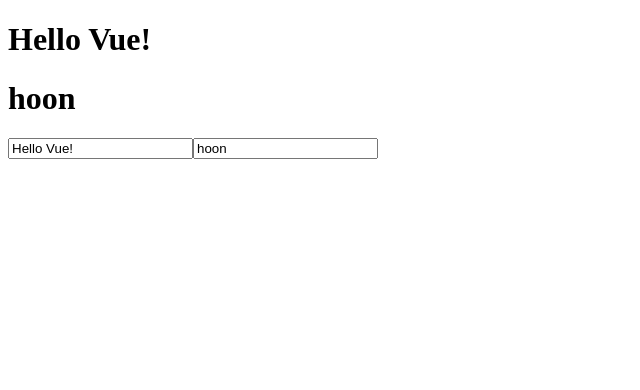
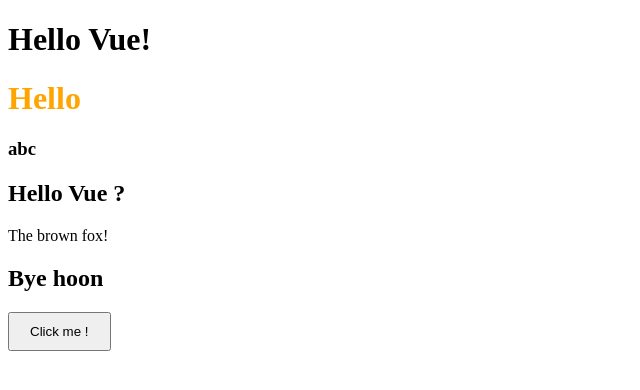
Before and after one commit to MyeonghoonNam/Vue-Practice, a Vue app in the folder Component/: page / in a window 1280 px wide. Shown: the top 390 px of the page, without its empty margins (0-640 px from the left). Built offline with nearby package versions, Linux system fonts and the light colour scheme.

Commit message:
slot 태그 다루기

```diff
--- a/Component/src/App.vue
+++ b/Component/src/App.vue
@@ -1,10 +1,18 @@
 <template>
   <h1>{{ msg }}</h1>
-  <h1>{{ name }}</h1>
-  <Hello
-    v-model:message="msg"
-    v-model:name="name"
-  />
+  <Hello>
+    <template #def>
+      <h2>Hello Vue ?</h2>
+      <p>The brown fox!</p>
+    </template>
+    <template #abc>
+      <h3>abc</h3>
+    </template>
+    <template #default="{ username }">
+      <h2>Bye {{ username }}</h2>
+    </template>
+  </Hello>
+  <Button>Click me !</Button>
 </template>
 
 <script>
@@ -17,7 +25,6 @@
   data() {
     return {
       msg: 'Hello Vue!',
-      name: 'hoon'
     }
   },
 }
--- a/Component/src/components/Button.vue
+++ b/Component/src/components/Button.vue
@@ -1,15 +1,16 @@
 <template>
-  <button @click="log">
-    Click Me !
+  <button>
+    <slot></slot>
   </button>
 </template>
 
-<script>
-export default {
-  methods: {
-    log() {
-      console.log('Click !')
-    }
+<style scoped lang="scss">
+button {
+  padding: 10px 20px;
+
+  &:hover {
+    background-color: orange;
+    transform: scale(1.2);
   }
 }
-</script>
+</style>
--- a/Component/src/components/Hello.vue
+++ b/Component/src/components/Hello.vue
@@ -1,38 +1,9 @@
 <template>
-  <label>
-    <input
-      :value="message"
-      @input="$emit('update:message', $event.target.value)"
-    />
-  </label>
-  <label>
-    <input
-      :value="name"
-      @input="$emit('update:name', $event.target.value)"
-    />
-  </label>
+  <h1>Hello</h1>
+  <slot name="abc"></slot>
+  <slot name="def"></slot>
+  <slot :username="'hoon'"></slot>
 </template>
-
-<script>
-export default {
-  props: {
-    // v-model에 특정 네이밍 값이 없으면 기본값은 modelValue로 props에 포함되어진다.
-    // modelValue: {
-    //   type: String,
-    //   default: ''
-    // }
-    message: {
-      type: String,
-      default: ''
-    },
-    name: {
-      type: String,
-      default: ''
-    }
-  },
-  emits: ['update:message', 'update:name']
-}
-</script>
 
 <style scoped lang="scss">
 $color: orange;
```
